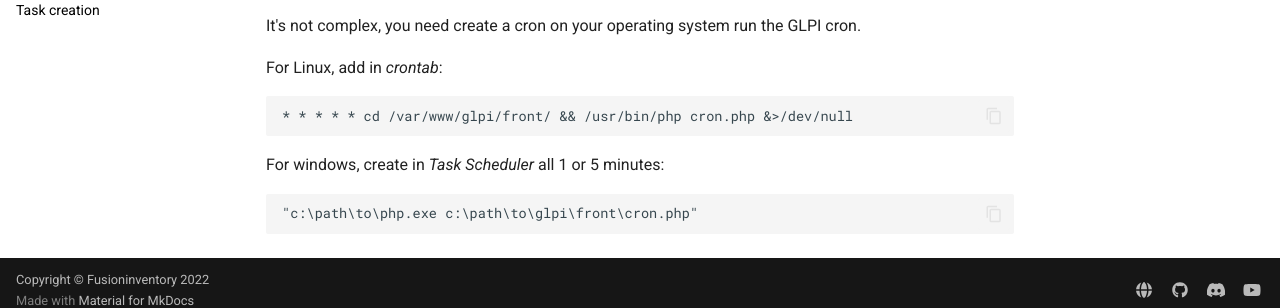
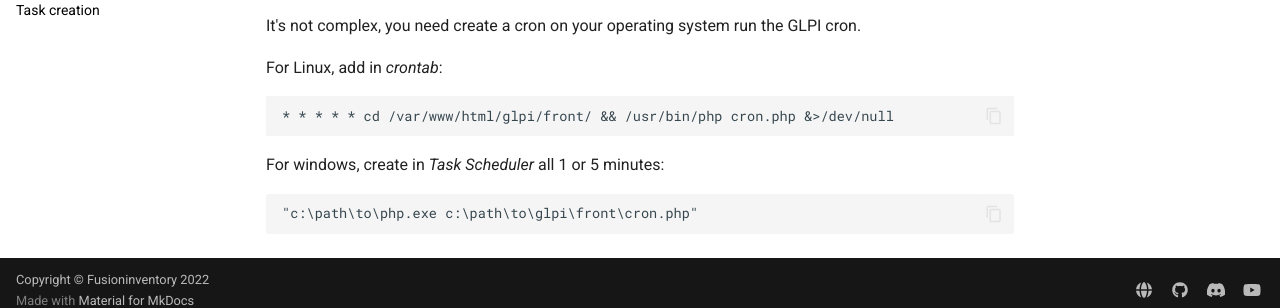
Before and after one commit to fusioninventory/documentation, an MkDocs documentation site: the page built from docs/FusionInventory_for_GLPI/cron.md, in a window 1280 px wide and 974 px high. Shown: the part 651-959 px from the top of the window. Built offline with MkDocs 1.6.1 and Material for MkDocs 9.7.7, drawn with Linux system fonts in a browser that asks for light colours; comment, search, counter and statistics services are not loaded.

Commit message:
Update cron.md
Fixed path so cron works

````diff
--- a/docs/FusionInventory_for_GLPI/cron.md
+++ b/docs/FusionInventory_for_GLPI/cron.md
@@ -23,7 +23,7 @@ It's not complex, you need create a cron on your operating system run the GLPI c
 For Linux, add in _crontab_:
 
 ```
-* * * * * cd /var/www/glpi/front/ && /usr/bin/php cron.php &>/dev/null
+* * * * * cd /var/www/html/glpi/front/ && /usr/bin/php cron.php &>/dev/null
 ```
 
 For windows, create in _Task Scheduler_ all 1 or 5 minutes:
````
